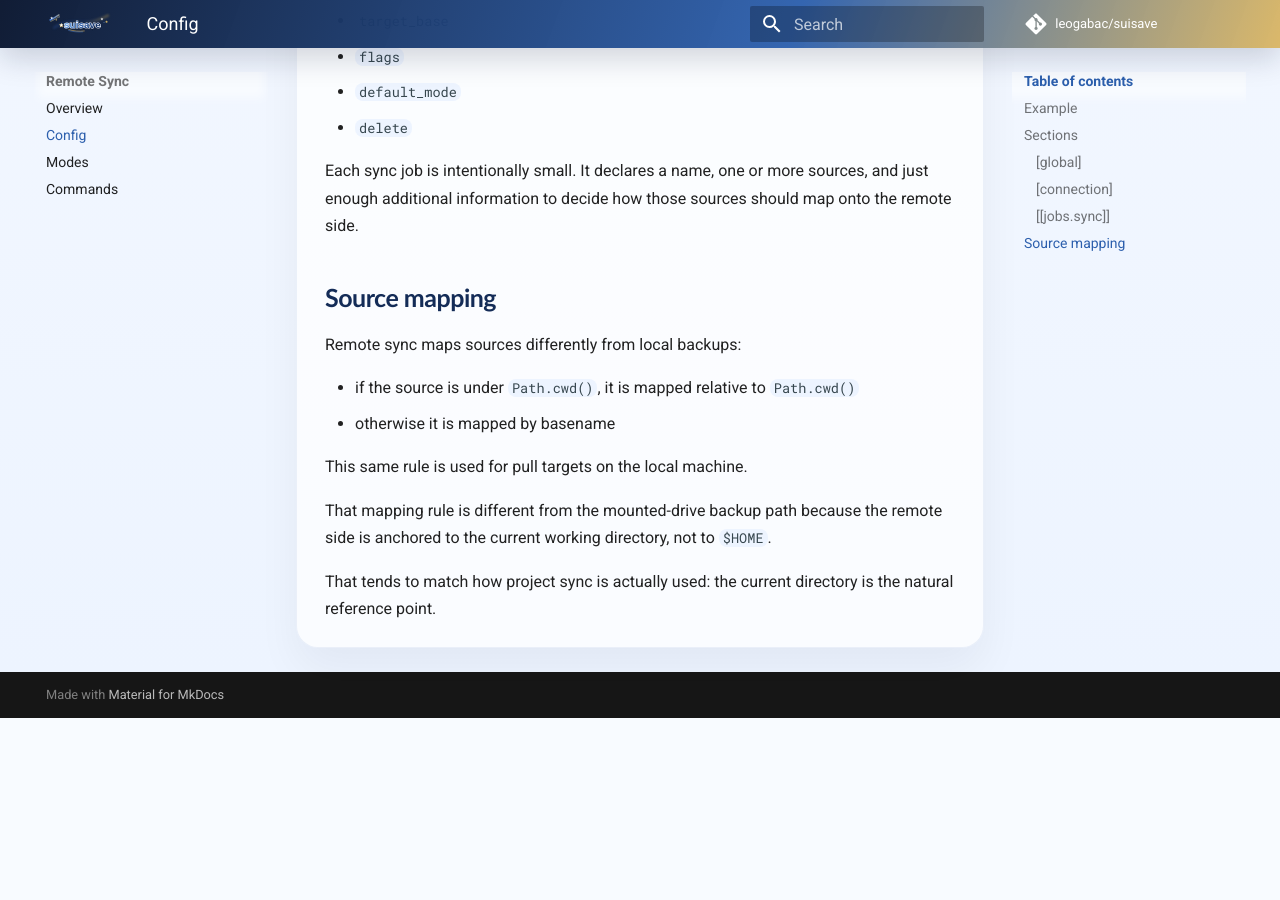
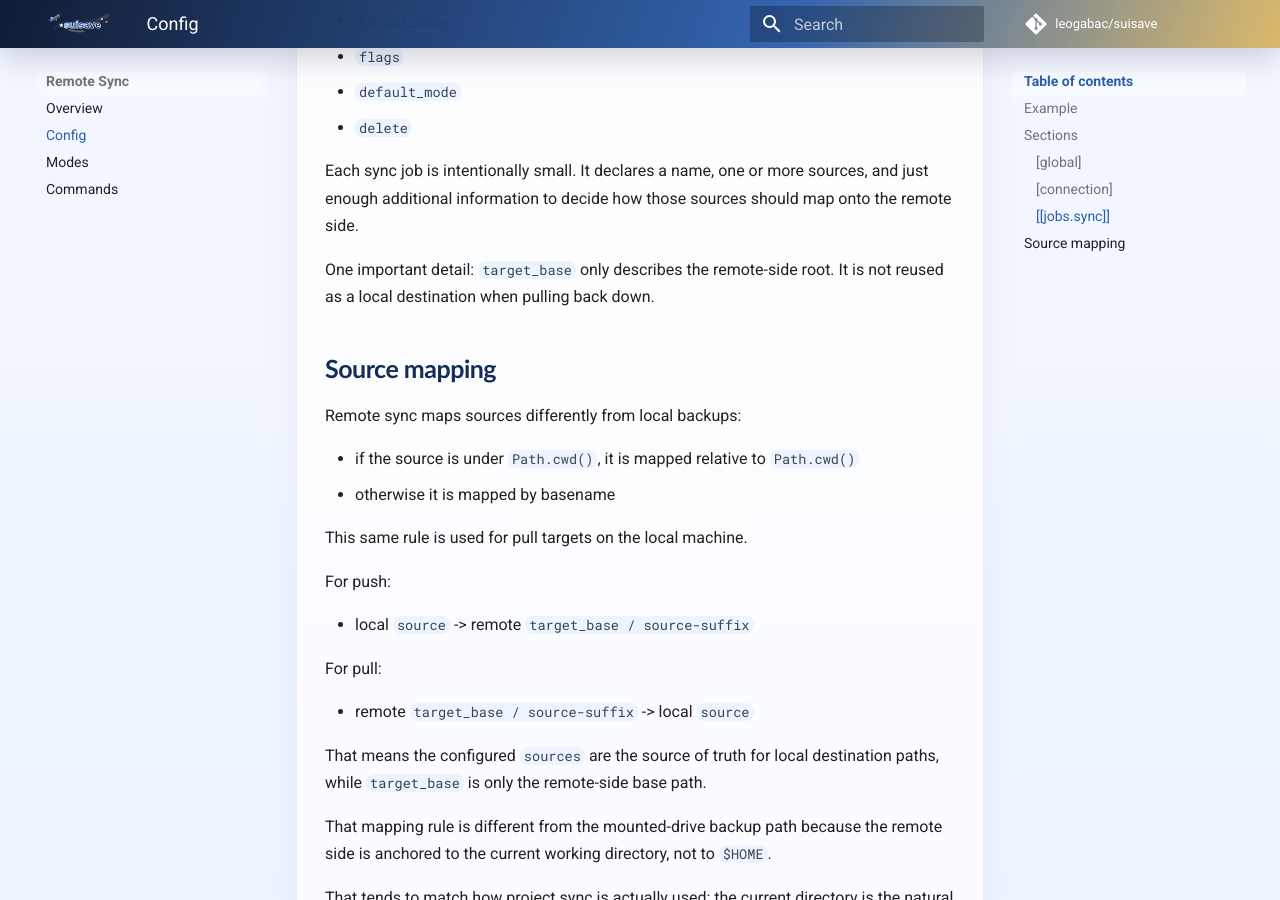
Before and after one commit to leogabac/suisave, an MkDocs documentation site: the page built from docs/remote/config.md, in a window 1280 px wide and 900 px high, scrolled down 2289 px. Built offline with MkDocs 1.6.1 and Material for MkDocs 9.7.7, drawn with Linux system fonts in a browser that asks for light colours; comment, search, counter and statistics services are not loaded; before the commit the page ends 3007 px from its top, so only the background shows below that.

Commit message:
Fix remote pull target mapping

```diff
--- a/docs/remote/config.md
+++ b/docs/remote/config.md
@@ -85,6 +85,8 @@ Optional fields:
 
 Each sync job is intentionally small. It declares a name, one or more sources, and just enough additional information to decide how those sources should map onto the remote side.
 
+One important detail: `target_base` only describes the remote-side root. It is not reused as a local destination when pulling back down.
+
 ## Source mapping
 
 Remote sync maps sources differently from local backups:
@@ -94,6 +96,16 @@ Remote sync maps sources differently from local backups:
 
 This same rule is used for pull targets on the local machine.
 
+For push:
+
+- local `source` -> remote `target_base / source-suffix`
+
+For pull:
+
+- remote `target_base / source-suffix` -> local `source`
+
+That means the configured `sources` are the source of truth for local destination paths, while `target_base` is only the remote-side base path.
+
 That mapping rule is different from the mounted-drive backup path because the remote side is anchored to the current working directory, not to `$HOME`.
 
 That tends to match how project sync is actually used: the current directory is the natural reference point.
```
Also changed, not shown: docs/remote/overview.md (+5 -0 lines), 1 other file.
